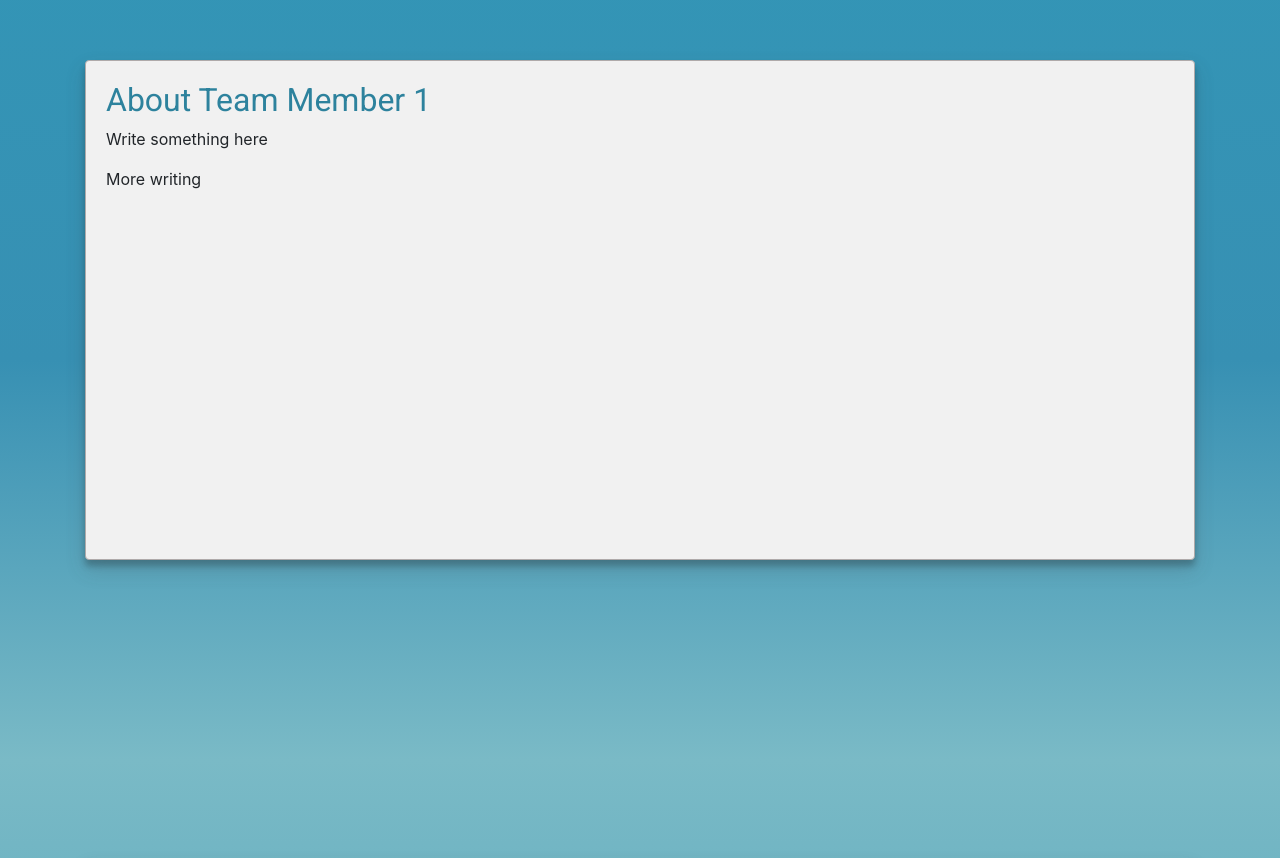
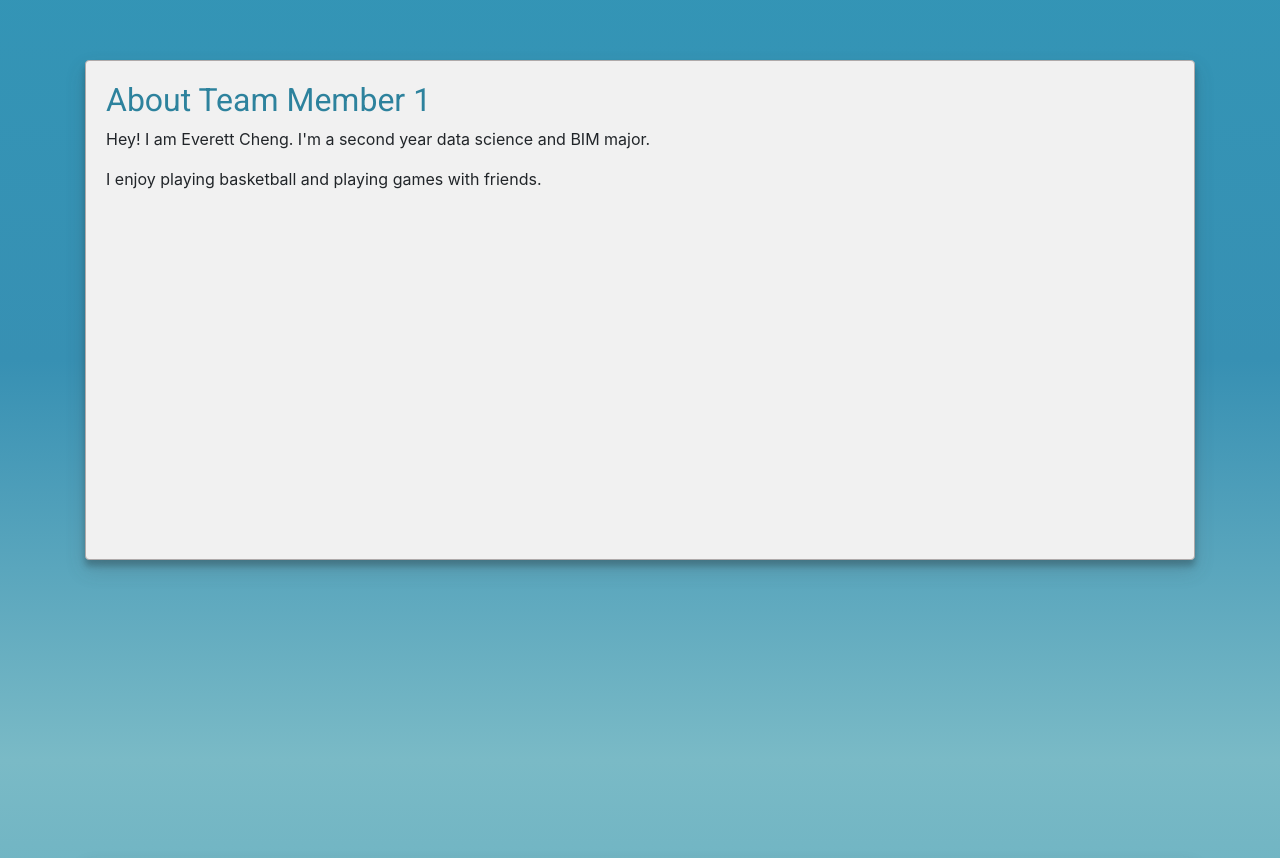
Before and after one commit to quachjennifer/Git-Github-Workshop-Team-2, a plain HTML site: page index.html in a window 1280 px wide. Shown: the part 840-1698 px from the top of the page. Drawn offline with nearby package versions, Linux system fonts and the light colour scheme.

Commit message:
AddedAboutMe

```diff
--- a/index.html
+++ b/index.html
@@ -96,9 +96,9 @@
       <div class="container">
         <div class="page-section">
           <h2>About Team Member 1</h2>
-          <p>Write something here</p>
+          <p>Hey! I am Everett Cheng. I'm a second year data science and BIM major.</p>
 
-          <p>More writing
+          <p>I enjoy playing basketball and playing games with friends.
           </p>
         </div>
       </div>
```
